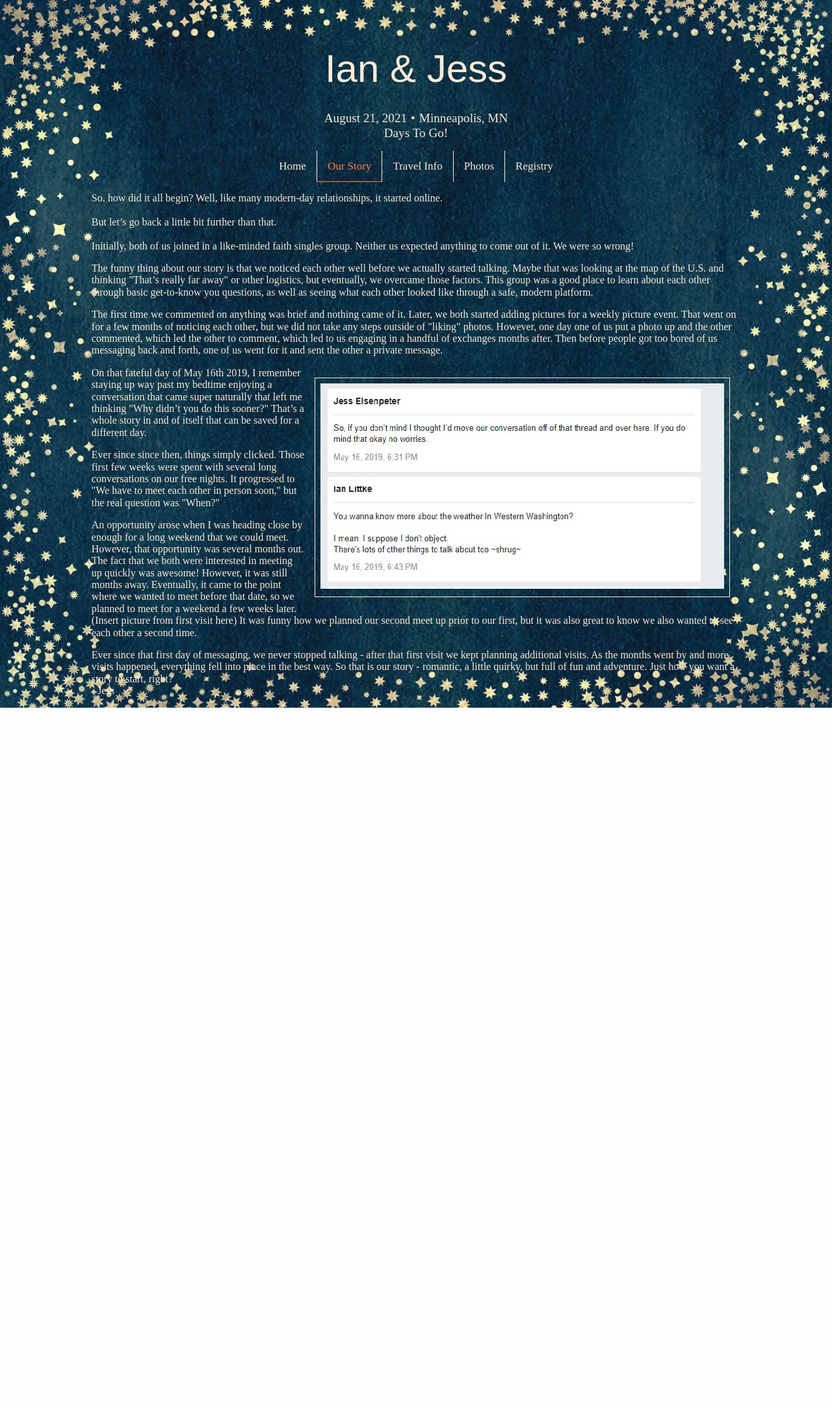
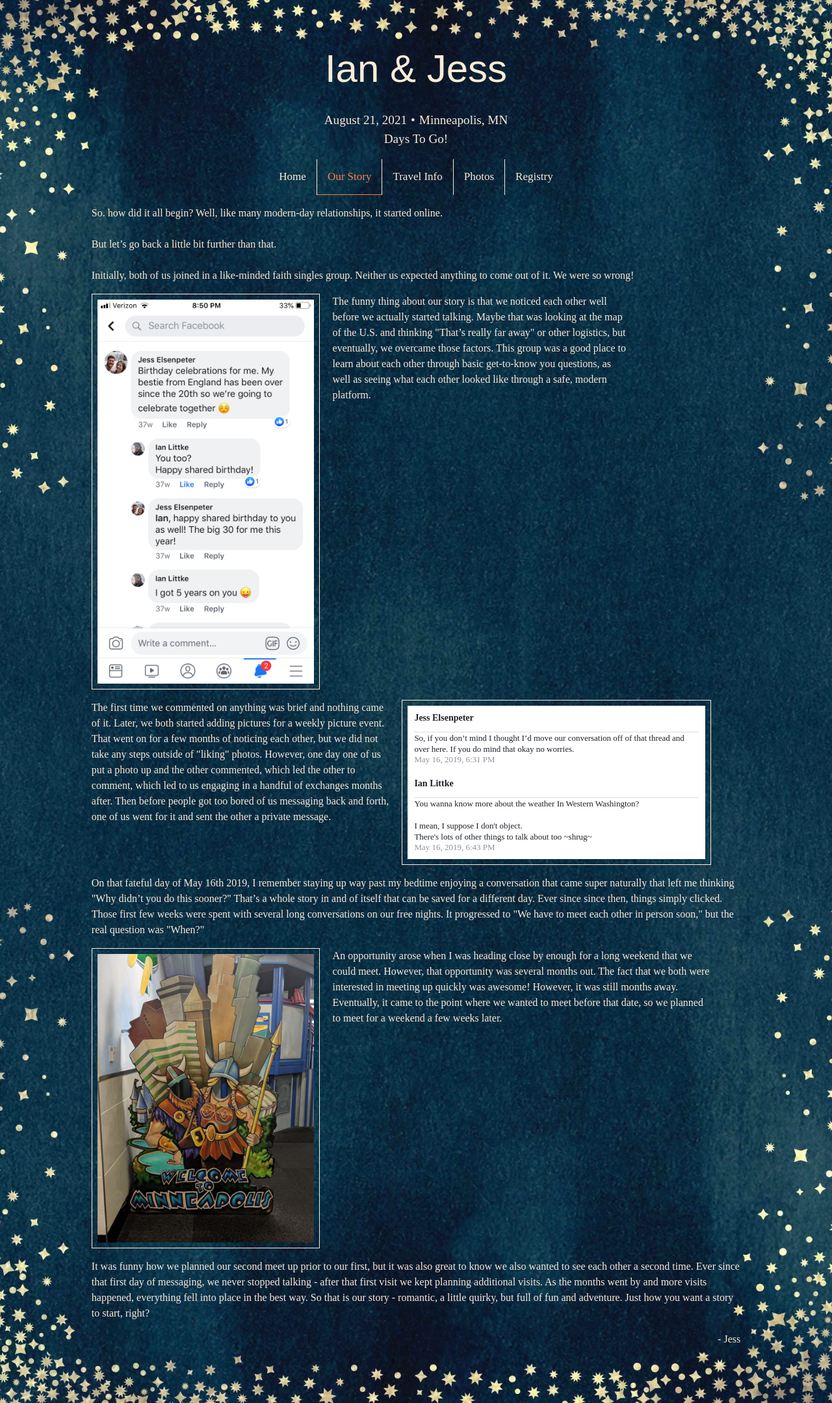
Before and after one commit to mowzie/weddingSite, a Python web app: template flask/templates/story.html in a window 1280 px wide. Shown: the whole page at 65% size. Before the commit the page ends 1089 px from the top, so only its background shows below. Run offline with Jinja, Linux system fonts and the light colour scheme; the template is opened without the code that fills it, so the values that code supplies are empty; some libraries are stand-ins or nearby versions; some web fonts are replaced.

Commit message:
update story page

```diff
--- a/flask/static/css/base.css
+++ b/flask/static/css/base.css
@@ -23,7 +23,7 @@
 .container {
   width: 78%;
   margin: auto;
-  min-height: 360px;
+  padding-bottom: 70px;
 }
 
 .infoBlockBottom {
--- a/flask/static/css/fonts.css
+++ b/flask/static/css/fonts.css
@@ -5,7 +5,17 @@ a {
 h1 {
   font-family: compendium;
 }
-  div {
-    color:antiquewhite;
+body {
+}
+html,
+button,
+input,
+select,
+textarea,
+.pure-g [class*="pure-u"] {
+  /* Set your content font stack here: */
+  font-family: questa;
+  line-height: 1.5;
+  color: antiquewhite;
   font-family: questa;
 }
--- a/flask/static/css/story.css
+++ b/flask/static/css/story.css
@@ -1,13 +1,63 @@
 .photo {
-  margin: 16px;
   padding: 8px;
   border: 1px solid;
+  height: fit-content;
 }
 
 .float-right {
   float: right;
 }
 
-img {
-  object-fit: cover;
+.right {
+  text-align: right;
 }
+
+.chat-box {
+  padding: 10px;
+  background-color: white;
+}
+.chat-name {
+  padding-bottom: 12px;
+  border-bottom: 1px solid #dadde1;
+  color: #1d2129;
+  font-size: 14px;
+  font-weight: bold;
+  line-height: 18px;
+}
+.chat-text {
+  color: #1d2129;
+  font-size: 13px;
+  line-height: 17px;
+  /* float: left; */
+  /* margin-bottom: 15px; */
+  /* position: relative; */
+  /* width: inherit; */
+  word-break: break-word;
+  /* z-index: 0; */
+  margin: auto;
+}
+.chat-date {
+  color: #8d949e;
+  font-size: 13px;
+  line-height: 16px;
+}
+
+.margin-right {
+  margin-right: 20px;
+}
+.margin-left {
+  margin-left: 20px;
+}
+
+.signed {
+  text-align: right;
+}
+
+@media screen and (max-width: 48em) {
+  .center {
+    margin: auto;
+  }
+  .signed {
+    text-align: center;
+  }
+}
--- a/flask/templates/base.html
+++ b/flask/templates/base.html
@@ -17,6 +17,7 @@
   <title>Ian & Jess Gett'n Hitched</title>
   <link rel="stylesheet" href="https://unpkg.com/purecss@2.0.5/build/pure-min.css"
     integrity="sha384-LTIDeidl25h2dPxrB2Ekgc9c7sEC3CWGM6HeFmuDNUjX76Ert4Z4IY714dhZHPLd" crossorigin="anonymous">
+  <link rel="stylesheet" href="https://unpkg.com/purecss@2.0.5/build/grids-responsive-min.css">
   <link rel="stylesheet" type="text/css" href="../static/css/base.css">
   <link rel="stylesheet" type="text/css" href="../static/css/fonts.css">
   <link rel="stylesheet" type="text/css" href="../static/css/{{active_page}}.css">
--- a/flask/templates/story.html
+++ b/flask/templates/story.html
@@ -2,62 +2,116 @@
 {% set active_page = "story" %}
 
 {% block content %}
+
 <div>
-  <p>
+  <span>
     So. how did it all begin? Well, like many modern-day relationships, it started online.<br>
     <br>
     But let’s go back a little bit further than that.<br><br>
     Initially, both of us joined in a like-minded faith singles group. Neither us expected anything to come out of
     it. We were so wrong!
-  </p>
-  <p>
+  </span>
+  <p></p>
+  <div class="pure-g">
+    <div class="photo pure-u-1-2 pure-u-md-8-24 center margin-right">
+      <img src="../static/img/msg.png" class="pure-img">
+    </div>
+    <div class="pure-u-1 pure-u-md-11-24">
+      <span>
         The funny thing about our story is that we noticed each other well before we actually started talking.
         Maybe that was looking at the map of the U.S. and thinking "That’s really far away" or other logistics,
         but eventually, we overcame those factors. This group was a good place to learn about each other through
-    basic get-to-know you questions, as well as seeing what each other looked like through a safe, modern platform.
-  </p>
-  <p>
+        basic get-to-know you questions, as well as seeing what each other looked like through a safe, modern
+        platform.
+      </span>
+    </div>
+  </div>
+  <p></p>
+  <div class="pure-g">
+    <div class="pure-u-1 pure-u-md-11-24">
+      <span>
         The first time we commented on anything was brief and nothing came of it. Later, we both started adding
-    pictures for a weekly picture event. That went on for a few months of noticing each other, but we did not take
-    any steps outside of "liking" photos. However, one day one of us put a photo up and the other commented, which
-    led the other to comment, which led to us engaging in a handful of exchanges months after. Then before people
+        pictures for a weekly picture event. That went on for a few months of noticing each other, but we did not
+        take
+        any steps outside of "liking" photos. However, one day one of us put a photo up and the other commented,
+        which
+        led the other to comment, which led to us engaging in a handful of exchanges months after. Then before
+        people
         got too bored of us messaging back and forth, one of us went for it and sent the other a private message.
-  <div class="photo float-right">
-    <!-- Bacon ipsum dolor amet pancetta swine jowl, beef corned beef rump sausage brisket sirloin. Drumstick alcatra
-            pork short
-            loin turkey burgdoggen pig ribeye spare ribs. Flank meatball jowl kielbasa drumstick tail. Ball tip meatball
-            pork loin,
-            leberkas jerky landjaeger chuck tail ham drumstick picanha frankfurter alcatra pancetta. -->
-    <img src="../static/img/1stmessg.jpg">
+      </span>
+      <p></p>
     </div>
-  </p>
-  <p>
+    <div class="photo pure-u-1 pure-u-md-11-24 center margin-left">
+      <div class="pure-img">
+        <div class=" chat-box">
+          <div class="chat-name">Jess Elsenpeter</div>
+          <div class="chat-text">
+            So, if you don’t mind I thought I’d move our conversation off of that thread and over here. If you
+            do
+            mind
+            that okay no worries.
+          </div>
+          <div class="chat-date">May 16, 2019, 6:31 PM</div>
+        </div>
+        <div class="chat-box">
+          <div class="chat-name">Ian Littke</div>
+          <div class="chat-text">You wanna know more about the weather In Western Washington?<br> <br> I mean, I
+            suppose I don't
+            object.<br>
+            There's lots of other things to talk about too ~shrug~
+          </div>
+          <div class="chat-date">May 16, 2019, 6:43 PM</div>
+        </div>
+      </div>
+    </div>
+  </div>
+  <p></p>
+  <span>
     On that fateful day of May 16th 2019, I remember staying up way past my bedtime enjoying a conversation that
     came super naturally that left me thinking "Why didn’t you do this sooner?" That’s a whole story in and of
     itself that can be saved for a different day.
-  </p>
-  <p>
+  </span>
+  <span>
     Ever since since then, things simply clicked. Those first few weeks were spent with several long conversations
-    on our free nights. It progressed to "We have to meet each other in person soon," but the real question was "When?"
-  </p>
-  <p>
-    An opportunity arose when I was heading close by enough for a long weekend that we could meet. However, that
-    opportunity
-    was several months out. The fact that we both were interested in meeting up quickly was awesome! However, it was
-    still
-    months away. Eventually, it came to the point where we wanted to meet before that date, so we planned to meet for a
-    weekend
-    a few weeks later. (Insert picture from first visit here) It was funny how we planned our second meet up prior to
+    on our free nights. It progressed to "We have to meet each other in person soon," but the real question was
+    "When?"
+  </span>
+  <p></p>
+  <div class="pure-g">
+    <div class="photo pure-u-1-2 pure-u-md-8-24 center margin-right">
+      <img src="../static/img/welcome.jpg" class="pure-img">
+    </div>
+    <div class="pure-u-1 pure-u-md-14-24">
+      <span>
+        An opportunity arose when I was heading close by enough for a long weekend that we could meet. However,
+        that
+        opportunity was several months out. The fact that we both were interested in meeting up quickly was
+        awesome!
+        However, it was still months away. Eventually, it came to the point where we wanted to meet before that
+        date, so we planned to meet for a weekend a few weeks later.
+      </span>
+    </div>
+  </div>
+  <p></p>
+  It was funny how we
+  planned our second
+  meet up prior
+  to
   our first,
   but it was also great to know we also wanted to see each other a second time.
-  </p>
-  <p>
+  </span>
+  <span>
     Ever since that first day of messaging, we never stopped talking - after that first visit we kept planning
     additional
-    visits. As the months went by and more visits happened, everything fell into place in the best way. So that is our
+    visits. As the months went by and more visits happened, everything fell into place in the best way. So that is
+    our
     story -
     romantic, a little quirky, but full of fun and adventure. Just how you want a story to start, right?
     <br>
+  </span>
+  <p class="signed">
     - Jess
+  </p>
 </div>
+
 {% endblock %}
```
Also changed, not shown: flask/static/img/msg.png (added), flask/static/img/welcome.jpg (added). Lines whose indentation alone changed are shown as unchanged.
